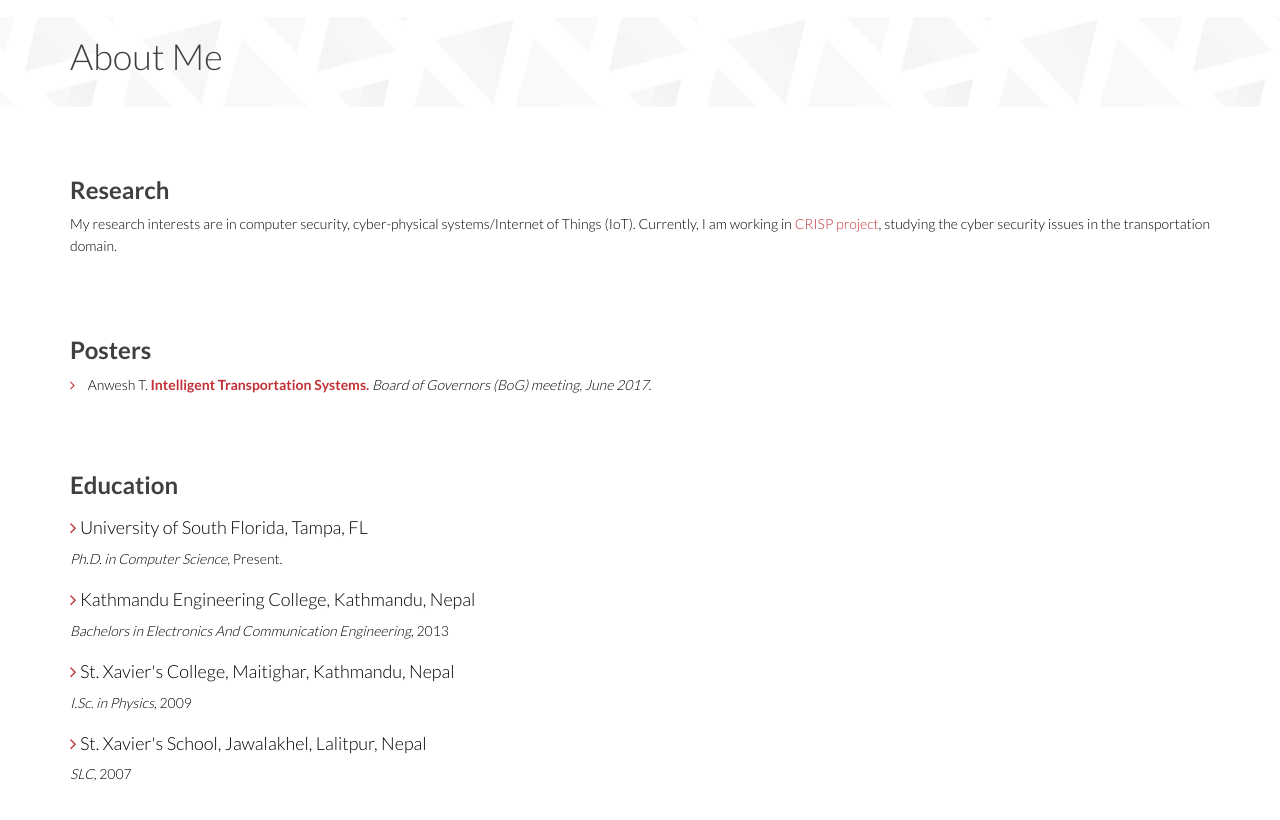
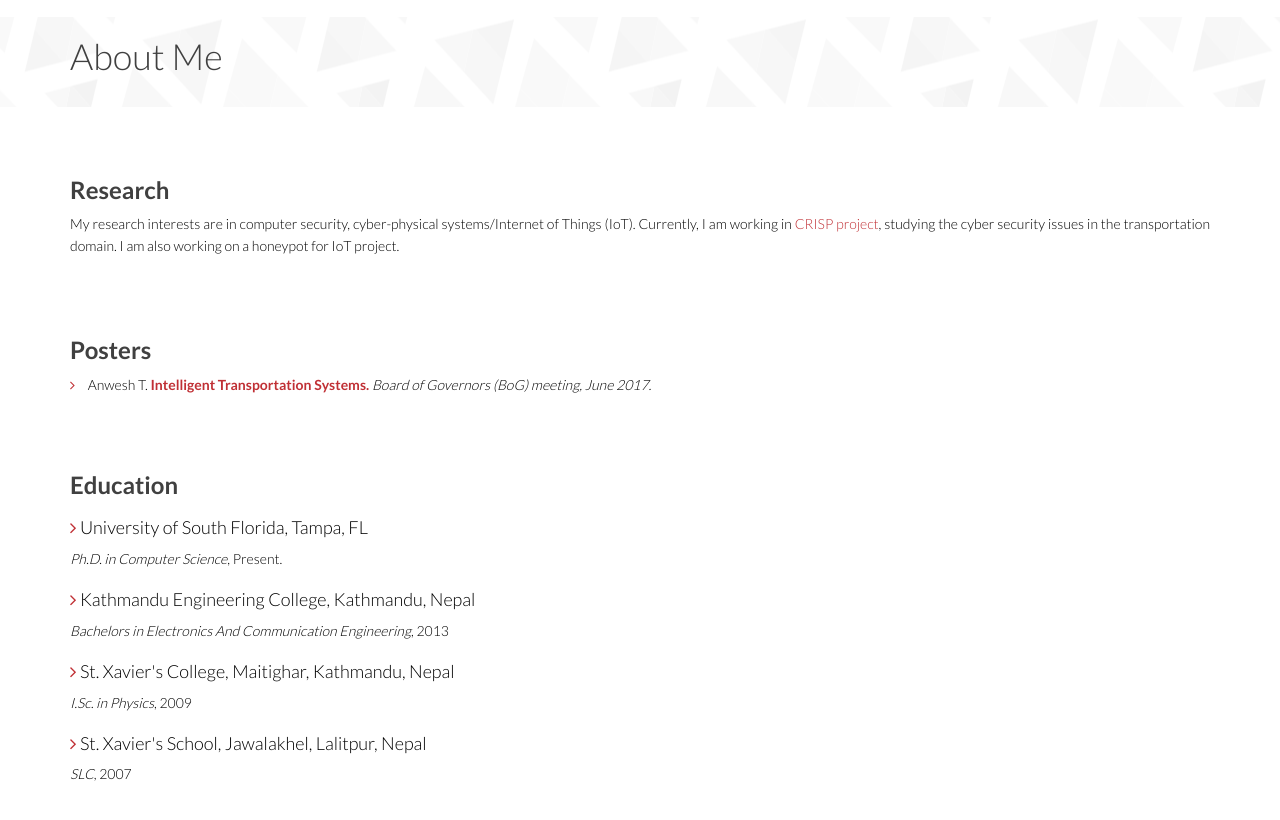
Before and after one commit to anwesht/anwesht.github.io, a Jekyll site: the page built from index.md, in a window 1280 px wide and 900 px high, scrolled down 519 px, cut to the strip 45-865 px from the top of the window. Built offline with Jekyll 4.4.1, drawn with Linux system fonts in a browser that asks for light colours; some of the changed text lies outside the part shown.

Commit message:
Updated profile.

```diff
--- a/_config.yml
+++ b/_config.yml
@@ -25,8 +25,15 @@
   Computer science researcher working on cybersecurity aspects of Intelligent Transportation Systems (ITS)
 baseurl: "" # the subpath of your site, e.g. /blog
 url: "" # the base hostname & protocol for your site, e.g. http://example.com
-twitter_username: jekyllrb
-github_username:  jekyll
+
+#twitter_username: jekyllrb
+#github_username:  jekyll
+
+author:
+  name: 'Anwesh Tuladhar'
+  email: anwesh.tuladhar@gmail.com
+  github_username:  anwesht
+  linkedin_username: anweshtuladhar
 
 # sections
 sections:
--- a/_includes/footer.html
+++ b/_includes/footer.html
@@ -9,12 +9,22 @@
         <div class="contact-info bottom">
           <h2>Contacts</h2>
           <address>
-            E-mail: <a href="mailto:atuladhar@mail.usf.edu">atuladhar@mail.usf.edu</a>
-            <!--
+            ENB 226 <br>
+            University of South Florida <br>
+            Tampa, FL, 33620 <br>
+            USA
+
             <br>
-            Phone: +1 (123) 456 7890 <br>
-            Fax: +1 (123) 456 7891 <br>-->
+            E-mail: <a href="mailto:anwesh.tuladhar@gmail.edu">anwesh.tuladhar@gmail.com</a>, <a href="mailto:atuladhar@mail.usf.edu">atuladhar@mail.usf.edu</a>
+
           </address>
+
+          {% include social-media.html %}
+
+          <!--
+          <br>
+          Phone: +1 (123) 456 7890 <br>
+          Fax: +1 (123) 456 7891 <br>-->
         </div>
       </div>
 
--- a/_includes/sections/aboutme.html
+++ b/_includes/sections/aboutme.html
@@ -22,7 +22,8 @@
         <p class="text-justify wow fadeInDown" data-wow-duration="400ms" data-wow-delay="400ms">
           My research interests are in computer security, cyber-physical systems/Internet of Things (IoT).
           Currently, I am working in <a href="https://www.nsf.gov/funding/pgm_summ.jsp?pims_id=505277" target="_blank">
-            CRISP project</a>, studying the cyber security issues in the transportation domain.
+            CRISP project</a>, studying the cyber security issues in the transportation domain. I am also working on a
+          honeypot for IoT project.
         </p>
       </div>
     </div>
--- a/_includes/sections/home-slider.html
+++ b/_includes/sections/home-slider.html
@@ -11,6 +11,9 @@
 
           </p>
           <!--<a href="#" class="btn btn-common">SIGN UP</a>-->
+
+          {% include social-media.html %}
+
         </div>
 
         <!--<img src="images/at.jpg" class="profile-img wow fadeInDown" alt="slider image">-->
--- /dev/null
+++ b/_includes/social-media.html
@@ -0,0 +1,47 @@
+<!-- Adding social buttons -->
+<ul class="list-inline social-buttons">
+
+    {% if site.author.linkedin_username %}
+    <!-- LinkedIn -->
+    <li>
+        <a href="https://www.linkedin.com/in/{{ site.author.linkedin_username }}" target="_blank">
+            <i class="fa fa-linkedin fa-fw"></i>
+        </a>
+    </li>
+    {% endif %}
+
+    {% if site.author.github_username %}
+    <!-- GitHub -->
+    <li>
+        <a href="https://www.github.com/{{ site.author.github_username }}" target="_blank">
+            <i class="fa fa-github fa-fw"></i>
+        </a>
+    </li>
+    {% endif %}
+
+    {% if site.keybase-in-social %}
+    <li><a href="https://keybase.io/{{site.keybase-username}}" target="_blank"><i class="fa fa-key fa-fw"></i></a></li>
+    {% endif %}
+
+    {% if site.author.email %}
+    <!-- Email -->
+    <li>
+        <a href="mailto:{{ site.author.email }}" target="_blank">
+            <i class="fa fa-envelope-o fa-fw"></i>
+        </a>
+    </li>
+    {% endif %}
+
+    <!--<li>-->
+    <!--<a href="https://scholar.google.com/citations?user=bbn3hXQAAAAJ&hl=en" target="_blank">-->
+    <!--<i class="fa fa-bar-chart fa-fw"></i>-->
+    <!--</a>-->
+    <!--</li>-->
+
+    <li>
+        <a href="resources/anwesh_resume.pdf" target="_blank">
+            <i class="fa fa-file-pdf-o fa-fw"></i>
+        </a>
+    </li>
+
+</ul>
```
Also changed, not shown: 3 other files.
